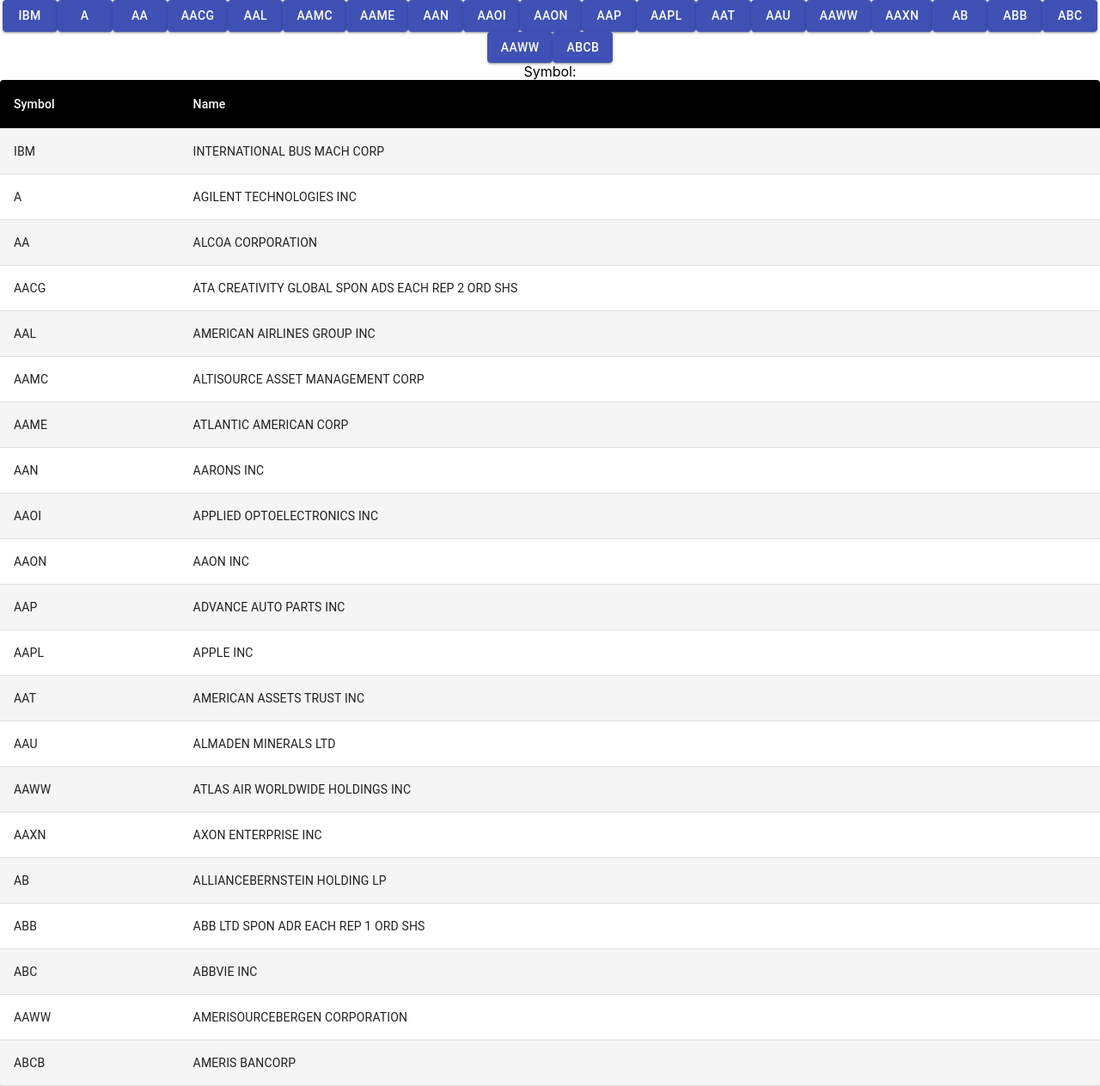
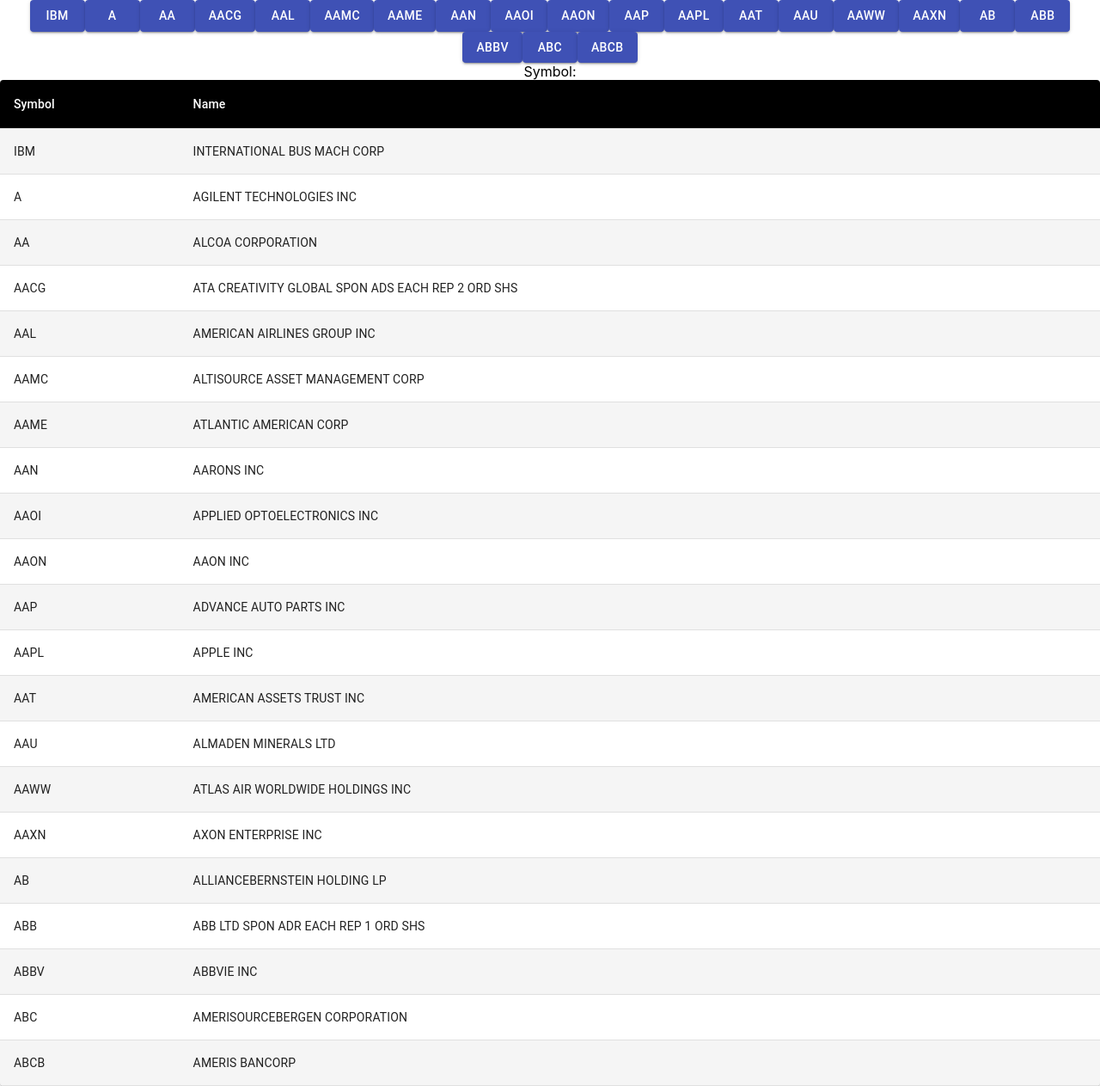
Before and after one commit to gyokebed/infosel-dashboard-financiero, a React (Create React App) app: page / in a window 1280 px wide. Shown: the whole page at 86% size. Built offline with nearby package versions, Linux system fonts and the light colour scheme; no server answers.

Commit message:
Fixed instruments names

```diff
--- a/src/components/instrumentsTable.jsx
+++ b/src/components/instrumentsTable.jsx
@@ -57,7 +57,7 @@
         </TableHead>
         <TableBody>
           {rows.map((row) => (
-            <StyledTableRow key={row.name}>
+            <StyledTableRow key={row.symbol}>
               <StyledTableCell component="th" scope="row">
                 {row.symbol}
               </StyledTableCell>
--- a/src/utils/instruments.js
+++ b/src/utils/instruments.js
@@ -17,7 +17,7 @@
   { symbol: "AAXN", name: "AXON ENTERPRISE INC" },
   { symbol: "AB", name: "ALLIANCEBERNSTEIN HOLDING LP" },
   { symbol: "ABB", name: "ABB LTD SPON ADR EACH REP 1 ORD SHS" },
-  { symbol: "ABC", name: "ABBVIE INC" },
-  { symbol: "AAWW", name: "AMERISOURCEBERGEN CORPORATION" },
+  { symbol: "ABBV", name: "ABBVIE INC" },
+  { symbol: "ABC", name: "AMERISOURCEBERGEN CORPORATION" },
   { symbol: "ABCB", name: "AMERIS BANCORP" },
 ];
```
